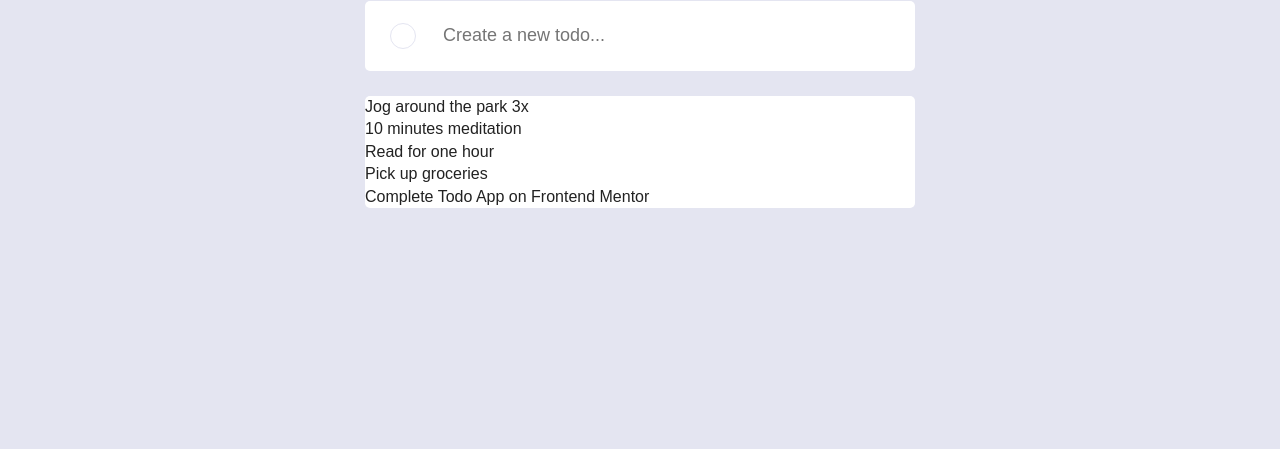
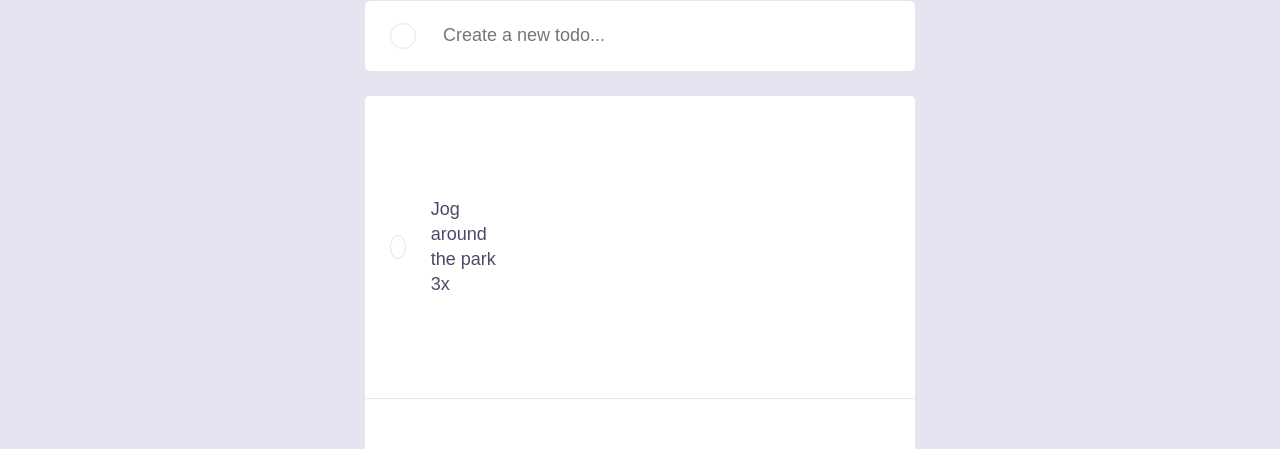
Before and after one commit to marionlo/Todo-App, a React (Create React App) app: page / in a window 1280 px wide. Shown: the part 341-790 px from the top of the page. Built offline with nearby package versions, Linux system fonts and the light colour scheme; grey boxes are pictures that could not be loaded.

Commit message:
style the todolist

```diff
--- a/src/components/App.js
+++ b/src/components/App.js
@@ -32,7 +32,7 @@ function App() {
   return (
     <div className="main">
       <Header addTodo={addTodo}/>
-      <div className="todo-list">
+      <ul className="todo-list"  id="todo-list">
         {todos.map((todo, index) => (
           <Todo
             key={index}
@@ -40,7 +40,7 @@ function App() {
             todo={todo}
           />
         ))}
-      </div>
+      </ul>
     </div>
   );
 }
--- a/src/components/Todo.js
+++ b/src/components/Todo.js
@@ -3,9 +3,14 @@ import React from 'react';
 function Todo({ todo }) {
 
     return (
-      <div className="todo">
-        {todo.text}
-      </div>
+      <li class="todo-item">
+      <button class="todo-circle button-check">
+      </button>
+        <div class="todo-input">{todo.text}</div>
+        <button class="btn-delete">
+          <img src="img/icon-cross.svg" alt=""/>
+        </button>
+    </li>
     );
   };
 
```
